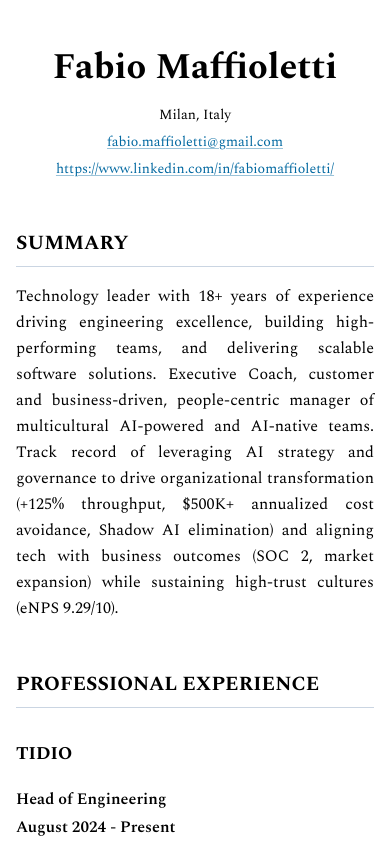
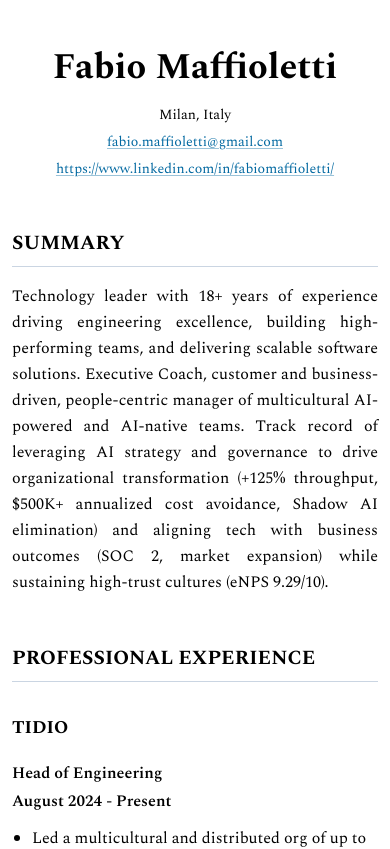
Before and after one commit to fabiomaffioletti/fabiomaffioletti.github.io, a Next.js app: page / in a window 390 px wide. Shown: the top 849 px of the page. Built offline with nearby package versions, Linux system fonts and the light colour scheme.

Commit message:
Match Bootstrap container margins
Use Bootstrap's 12px padding and breakpoint max-widths so the page has the same side margins as the previous version.

```diff
--- a/src/app/layout.tsx
+++ b/src/app/layout.tsx
@@ -64,7 +64,7 @@ export default function RootLayout({
   return (
     <html lang="en">
       <body className={spectral.variable}>
-        <div className="mx-auto max-w-6xl px-4 sm:px-6 lg:px-8">
+        <div className="mx-auto w-full px-3 min-[576px]:max-w-[540px] min-[768px]:max-w-[720px] min-[992px]:max-w-[960px] min-[1200px]:max-w-[1140px] min-[1400px]:max-w-[1320px]">
           {children}
         </div>
         <GoogleAnalytics gaId="G-09GX8HGR97" />
```
Also changed, not shown: 1 other file (tests, documents, lock files or other folders).
